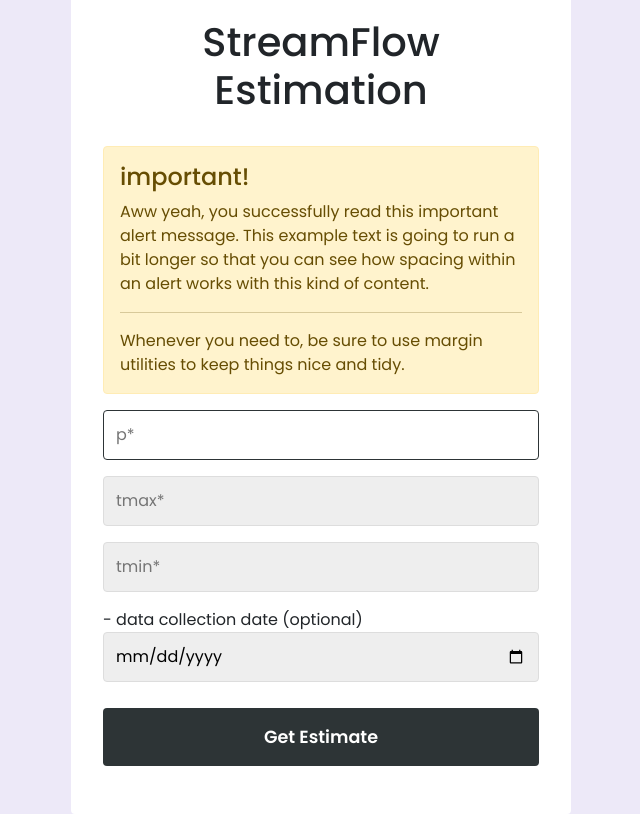
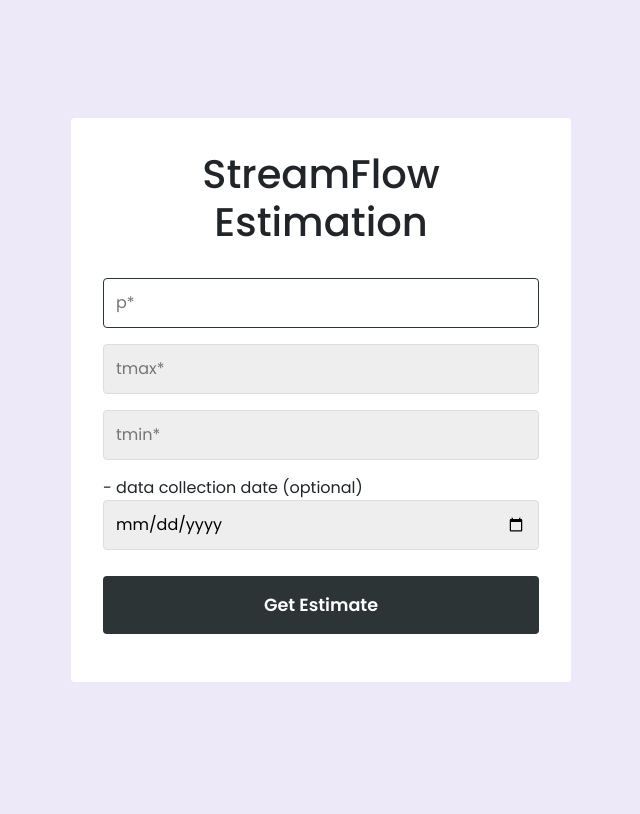
Before and after one commit to gaurav-chaurasia/Groundwater-Level-Prediction, a Flask app: page / in a window 1280 px wide. Shown: the whole page, without its empty margins (319-959 px from the left). After the commit the page ends 682 px from the top, so only its background shows below. Run offline with Flask 2, Linux system fonts and the light colour scheme; some libraries are stand-ins or nearby versions.

Commit message:
add interface

```diff
--- a/app/templates/index.html
+++ b/app/templates/index.html
@@ -14,12 +14,12 @@
   <div class="form" id="login">
     <form action="/predict" method="post">
       <h1 class="form__title">StreamFlow Estimation</h1>
-      <div class="alert alert-warning" role="alert">
+      <!-- <div class="alert alert-warning" role="alert">
         <h4 class="alert-heading">important!</h4>
         <p>Aww yeah, you successfully read this important alert message. This example text is going to run a bit longer so that you can see how spacing within an alert works with this kind of content.</p>
         <hr>
         <p class="mb-0">Whenever you need to, be sure to use margin utilities to keep things nice and tidy.</p>
-      </div>
+      </div> -->
       <div class="form__input-group">
         <input type="text" class="form__input" required autofocus placeholder="p*" name="p">
       </div>
```
